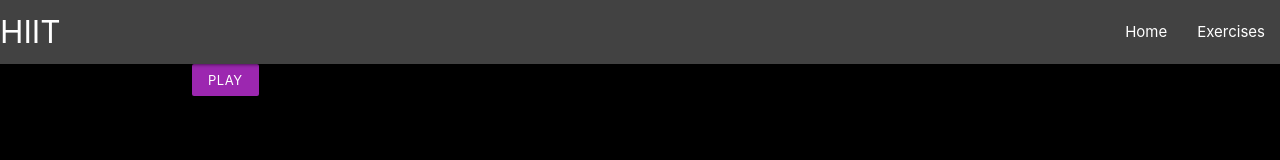
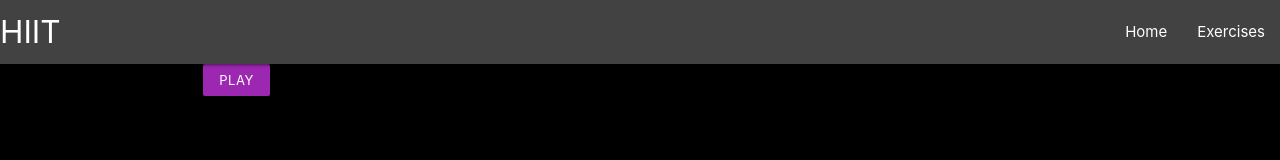
Before and after one commit to joelzehring/hiit, a plain HTML site: page index.html in a window 1280 px wide. Drawn offline with Linux system fonts and the light colour scheme.

Commit message:
css tweaks

```diff
--- a/index.html
+++ b/index.html
@@ -34,7 +34,12 @@
     </div>
   </header>
   <main class="container">
-    <button class="play-pause waves-effect waves-light btn-small purple" onclick="main()">Play</button>
+    <div class="row">
+      <div class="col s6">
+        <button class="play-pause waves-effect waves-light btn-small purple" onclick="main()">Play</button>
+      </div>
+      <div class="col s6"></div>
+    </div>
     <h2 class="center white-text" id="current-activity"></h2>
     <h1 class="center white-text" id="timer"></h1>
     <h2 class="center white-text" id="next-activity"></h2>
```
